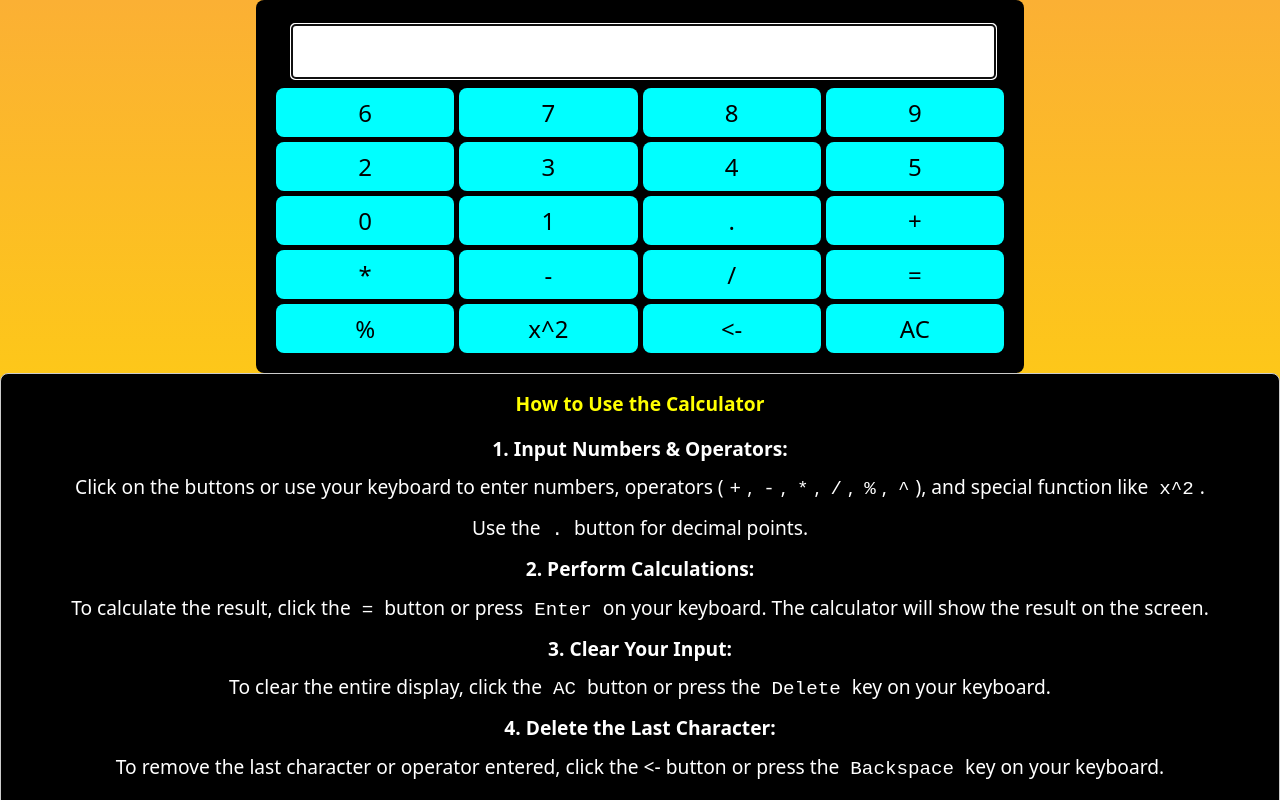
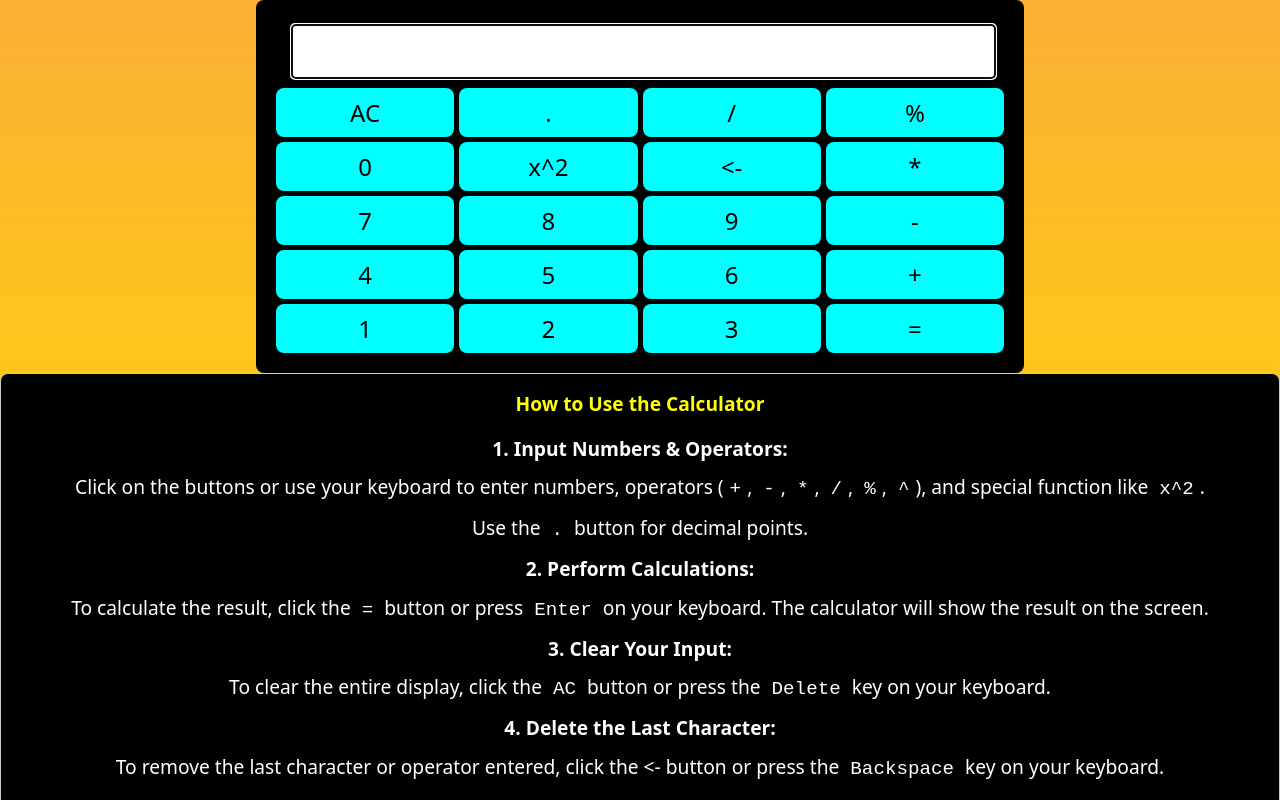
Before and after one commit to Thunder2312/calculator-js, a React (Vite) app: page / in a window 1280 px wide. Shown: the top 800 px of the page. Built offline with nearby package versions, Linux system fonts and the light colour scheme.

Commit message:
Update index.jsx - SNEHA

```diff
--- a/src/components/ButtonContainer/index.jsx
+++ b/src/components/ButtonContainer/index.jsx
@@ -3,11 +3,11 @@ import './index.css';
 
 // Define buttons as an object
 const buttons = {
-  row1: ['6', '7', '8', '9'],
-  row2: ['2', '3', '4', '5'],
-  row3: ['0', '1', '.', '+'],
-  row4: ['*', '-', '/', '='],
-  row5: ['%', 'x^2', '<-', 'AC']
+  row1: ['AC','.','/','%'],
+  row2: ['0','x^2','<-','*'],
+  row3: ['7', '8', '9', '-'],
+  row4: ['4', '5', '6', '+'],
+  row5: ['1', '2', '3', '=']
 };
 
 const ButtonContainer = ({ onButtonClick }) => {
```
